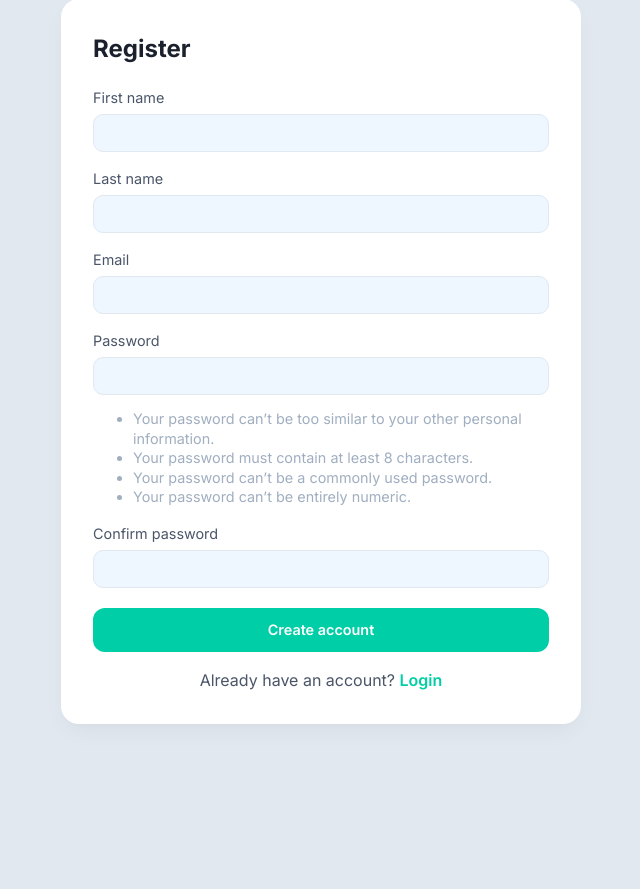
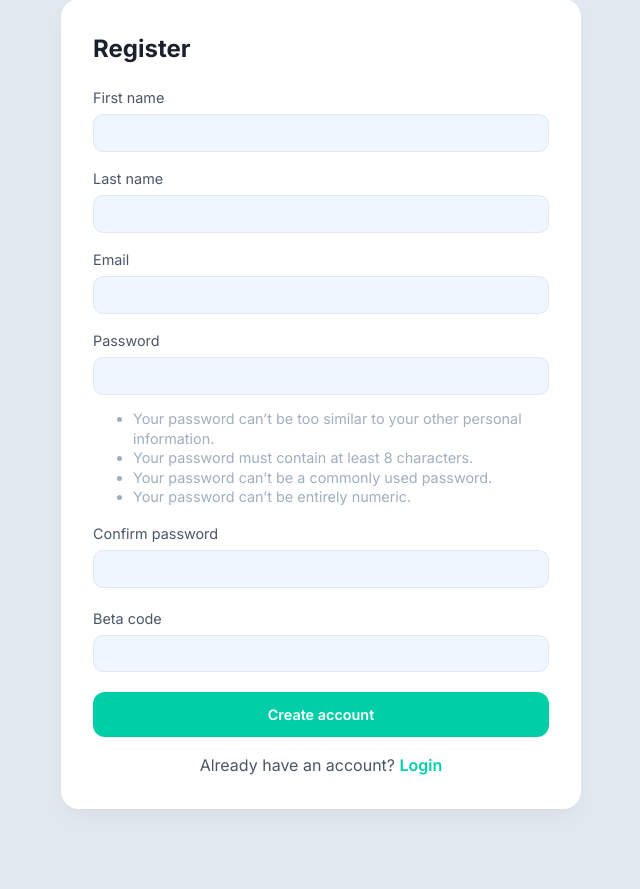
Before and after one commit to Ignaslev/Finance, a Django app: page /accounts/register/ in a window 1280 px wide. Shown: the part 143-1032 px from the top of the page, without its empty margins (319-959 px from the left). Before the commit the page ends 867 px from the top, so only its background shows below. Run offline with Django 5.2, Linux system fonts and the light colour scheme; some libraries are stand-ins or nearby versions.

Commit message:
Registration with beta code

```diff
--- a/accounts/forms.py
+++ b/accounts/forms.py
@@ -2,6 +2,8 @@ from django import forms
 from django.conf import settings
 from django.contrib.auth import get_user_model
 from django.contrib.auth.forms import UserCreationForm, AuthenticationForm
+from finance.models import UserProfile
+from django.utils.translation import gettext_lazy as _
 
 User = get_user_model()
 
@@ -10,6 +12,11 @@ class RegisterForm(UserCreationForm):
     email = forms.EmailField(required=True)
     first_name = forms.CharField(required=True, max_length=150)
     last_name = forms.CharField(required=True, max_length=150)
+    beta_access_code = forms.CharField(
+        label=_("Beta code"),
+        required=True,
+        max_length=100,
+    )
 
     class Meta(UserCreationForm.Meta):
         model = User
@@ -19,8 +26,35 @@ class RegisterForm(UserCreationForm):
     def clean_email(self):
         email = (self.cleaned_data.get("email") or "").strip().lower()
         if User.objects.filter(email__iexact=email).exists():
-            raise forms.ValidationError("This email is already in use.")
+            raise forms.ValidationError(_("This email is already in use."))
         return email
+
+    def clean_beta_access_code(self):
+        code = (self.cleaned_data.get("beta_access_code") or "").strip()
+        expected = (getattr(settings, "BETA_ACCESS_CODE", "") or "").strip()
+
+        if not getattr(settings, "BETA_REGISTRATION_ENABLED", True):
+            raise forms.ValidationError(_("Beta registration is currently closed."))
+
+        if not expected or code != expected:
+            raise forms.ValidationError(_("Invalid beta code."))
+
+        return code
+
+    def clean(self):
+        cleaned = super().clean()
+
+        beta_count = UserProfile.objects.filter(
+            is_beta_tester=True,
+
+            user__is_staff=False,
+            user__is_superuser=False,
+        ).count()
+
+        if beta_count >= getattr(settings, "BETA_USER_LIMIT", 100):
+            raise forms.ValidationError(_("Beta is currently full."))
+
+        return cleaned
 
     def save(self, commit=True):
         user = super().save(commit=False)
--- a/accounts/views.py
+++ b/accounts/views.py
@@ -8,7 +8,8 @@ from django.shortcuts import redirect, render
 from django.urls import reverse
 from django.utils.encoding import force_bytes, force_str
 from django.utils.http import urlsafe_base64_encode, urlsafe_base64_decode
-
+from django.utils import timezone
+from finance.models import UserProfile
 from django.contrib.auth import get_user_model
 from .forms import RegisterForm
 
@@ -27,6 +28,11 @@ def register(request):
             # Normalize email
             user.email = (user.email or "").strip().lower()
             user.save()
+
+            prof, _created = UserProfile.objects.get_or_create(user=user)
+            prof.is_beta_tester = True
+            prof.beta_joined_at = timezone.now()
+            prof.save(update_fields=["is_beta_tester", "beta_joined_at"])
 
             uid = urlsafe_base64_encode(force_bytes(user.pk))
             token = default_token_generator.make_token(user)
--- a/finance/models.py
+++ b/finance/models.py
@@ -391,6 +391,9 @@ class UserProfile(models.Model):
     user = models.OneToOneField(settings.AUTH_USER_MODEL, on_delete=models.CASCADE, related_name='profile')
     android_webhook_secret = models.CharField(max_length=64, unique=True, blank=True)
 
+    is_beta_tester = models.BooleanField(default=False)
+    beta_joined_at = models.DateTimeField(null=True, blank=True)
+
     account_delete_requested_at = models.DateTimeField(null=True, blank=True)
     account_delete_scheduled_for = models.DateTimeField(null=True, blank=True)
     account_delete_canceled_at = models.DateTimeField(null=True, blank=True)
--- a/finance/templates/register.html
+++ b/finance/templates/register.html
@@ -5,6 +5,8 @@
 {% block content %}
 <div class="card" style="max-width: 480px; margin: 2rem auto;">
     <h2 class="card-title">{% trans "Create account" %}</h2>
+     <h2 class="card-title">{% trans "Create account" %}</h2>
+     <h2 class="card-title">{% trans "Create account" %}</h2>
 
     {# Global / non-field errors (e.g. password mismatch, username taken) #}
     {% if form.non_field_errors %}
--- a/finance/urls.py
+++ b/finance/urls.py
@@ -44,7 +44,7 @@ urlpatterns = [
     path("categories/<int:pk>/edit/", f.category_edit, name="category_edit"),
     path("categories/<int:pk>/delete/", f.category_delete, name="category_delete"),
 
-    path("register/", f.register, name="register"),
+
     path("login/",  auth_views.LoginView.as_view(template_name="login.html"), name="login"),
     path("logout/", auth_views.LogoutView.as_view(next_page="login"), name="logout"),
 
--- a/moneycoach/settings.py
+++ b/moneycoach/settings.py
@@ -241,3 +241,7 @@ MAX_UPLOAD_BYTES = int(os.getenv("MAX_UPLOAD_BYTES", str(20 * 1024 * 1024)))  #
 MAX_MONEY_SOURCES_PER_USER = int(os.getenv("MAX_MONEY_SOURCES_PER_USER", "25"))
 MAX_CATEGORIES_PER_USER = int(os.getenv("MAX_CATEGORIES_PER_USER", "25"))
 MAX_GOALS_PER_USER = int(os.getenv("MAX_GOALS_PER_USER", "50"))
+
+BETA_REGISTRATION_ENABLED = env_bool("BETA_REGISTRATION_ENABLED", True)
+BETA_USER_LIMIT = int(os.getenv("BETA_USER_LIMIT", "100"))
+BETA_ACCESS_CODE = env("BETA_ACCESS_CODE", "")
--- a/moneycoach/templates/accounts/register.html
+++ b/moneycoach/templates/accounts/register.html
@@ -117,7 +117,24 @@
           </div>
         {% endif %}
       </div>
-
+      <div style="margin-bottom:1.25rem;">
+        <label class="text-medium" style="display:block; font-size:0.9rem; margin-bottom:0.35rem;">
+          {% trans "Beta code" %}
+        </label>
+        <input
+          type="text"
+          name="beta_access_code"
+          autocomplete="off"
+          required
+          value="{% if form %}{{ form.beta_access_code.value|default_if_none:'' }}{% endif %}"
+          style="width:100%; box-sizing:border-box; display:block; padding:0.65rem 0.8rem; border:1px solid #e2e8f0; border-radius:10px; background:#eef6ff;"
+        >
+        {% if form and form.beta_access_code.errors %}
+          <div style="margin-top:.35rem; color:#c53030; font-size:.9rem;">
+            {{ form.beta_access_code.errors }}
+          </div>
+        {% endif %}
+      </div>
       <button type="submit" class="btn btn-primary"
               style="width:100%; box-sizing:border-box; display:block; padding:0.85rem; border-radius:12px;">
         {% trans "Create account" %}
--- a/moneycoach/urls.py
+++ b/moneycoach/urls.py
@@ -3,11 +3,13 @@ from django.urls import path, include
 from django.conf import settings
 from django.conf.urls.static import static
 from .views import landing, privacy, terms, contact
+from accounts.views import register as accounts_register
 
 urlpatterns = [
     path("", landing, name="landing"),
     path("admin/", admin.site.urls),
     path("i18n/", include("django.conf.urls.i18n")),
+    path("register/", accounts_register, name="register"),
     path("", include("finance.urls")),  # delegates /... to finance.urls
     path("accounts/", include("accounts.urls")),
     path("privacy/", privacy, name="privacy"),
```
Also changed, not shown: finance/views/settings.py (+49 -15 lines), finance/migrations/0036_userprofile_beta_joined_at_and_more.py (added), locale/lt/LC_MESSAGES/django.po.
